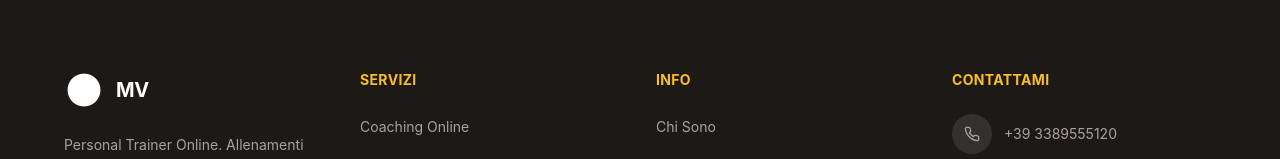
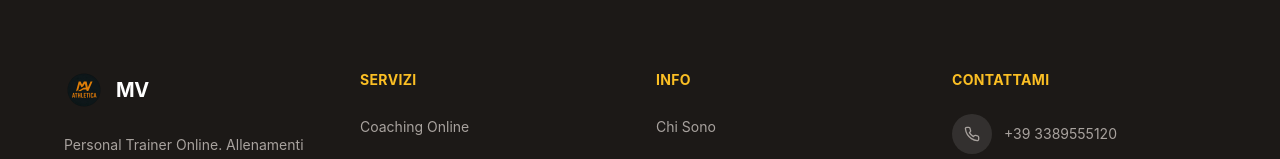
Before and after one commit to ErMafy/mattiaverzeletti, a Next.js app: page /home in a window 1280 px wide. Shown: the part 8519-8678 px from the top of the page. Built offline with nearby package versions, Linux system fonts and the light colour scheme.

Commit message:
logweaewo

```diff
--- a/components/navigation/Footer.tsx
+++ b/components/navigation/Footer.tsx
@@ -38,7 +38,7 @@ export default function Footer() {
                   src="/assets/logo.png"
                   alt="Logo"
                   fill
-                  className="object-contain brightness-0 invert"
+                  className="object-contain"
                 />
               </div>
               <span className="text-xl font-bold tracking-tight">
```
